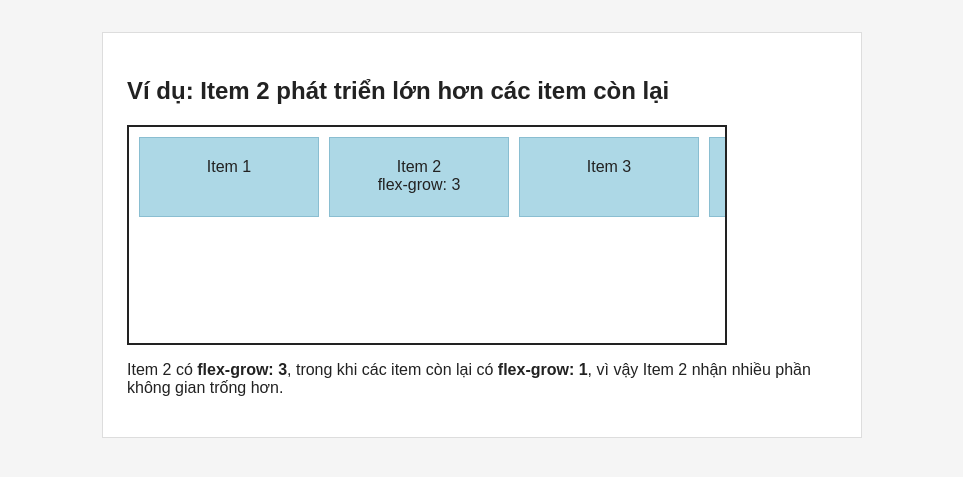
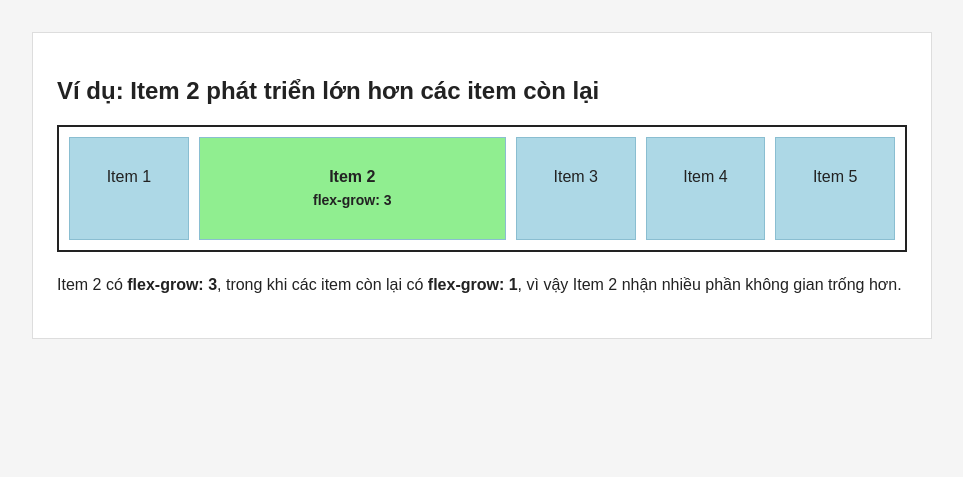
Before and after one commit to quocdoanhdang8/thuc-hanh-html-vinh-ha-long, a plain HTML site: page index.html in a window 1280 px wide. Shown: the part 91-568 px from the top of the page, without its empty margins (158-1121 px from the left). Drawn offline with Linux system fonts and the light colour scheme.

Commit message:
practice: style flex-grow example

```diff
--- a/style.css
+++ b/style.css
@@ -16,8 +16,8 @@ h1 {
 }
 
 section {
-    max-width: 760px;
-    margin: 0 auto 35px;
+    max-width: 900px;
+    margin: 0 auto;
     padding: 24px;
     background-color: white;
     border: 1px solid #ddd;
@@ -25,49 +25,34 @@ section {
 
 .container {
     display: flex;
-    width: 600px;
-    max-width: 100%;
-    min-height: 220px;
+    width: 100%;
     gap: 10px;
     border: 2px solid #222;
     padding: 10px;
-    overflow: auto;
 }
 
 .item {
-    width: 180px;
-    height: 80px;
-    flex: 0 0 180px;
-    padding: 20px;
+    flex-grow: 1;
+    flex-basis: 0;
+    padding: 30px 12px;
     background-color: lightblue;
     text-align: center;
     border: 1px solid #8abed1;
 }
 
-.nowrap-example {
-    flex-wrap: nowrap;
+.grow-item {
+    flex-grow: 3;
+    background-color: lightgreen;
+    font-weight: bold;
 }
 
-.wrap-example {
-    flex-wrap: wrap;
+.grow-item span {
+    display: inline-block;
+    margin-top: 6px;
+    font-size: 14px;
 }
 
-.reverse-example {
-    flex-wrap: wrap-reverse;
+.note {
+    margin-top: 20px;
+    line-height: 1.6;
 }
-
-.initial-example {
-    flex-wrap: initial;
-}
-
-.wrap-example .item {
-    background-color: lightgreen;
-}
-
-.reverse-example .item {
-    background-color: lightcoral;
-}
-
-.initial-example .item {
-    background-color: lightyellow;
-}
```
